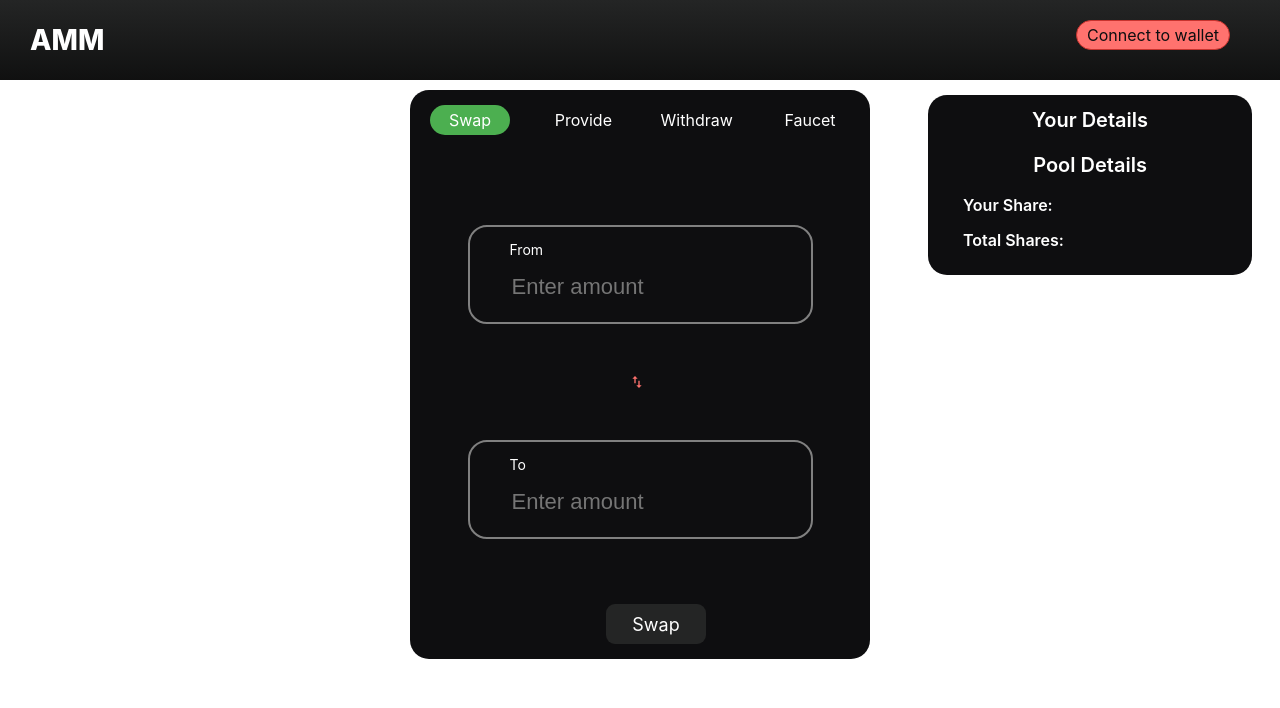
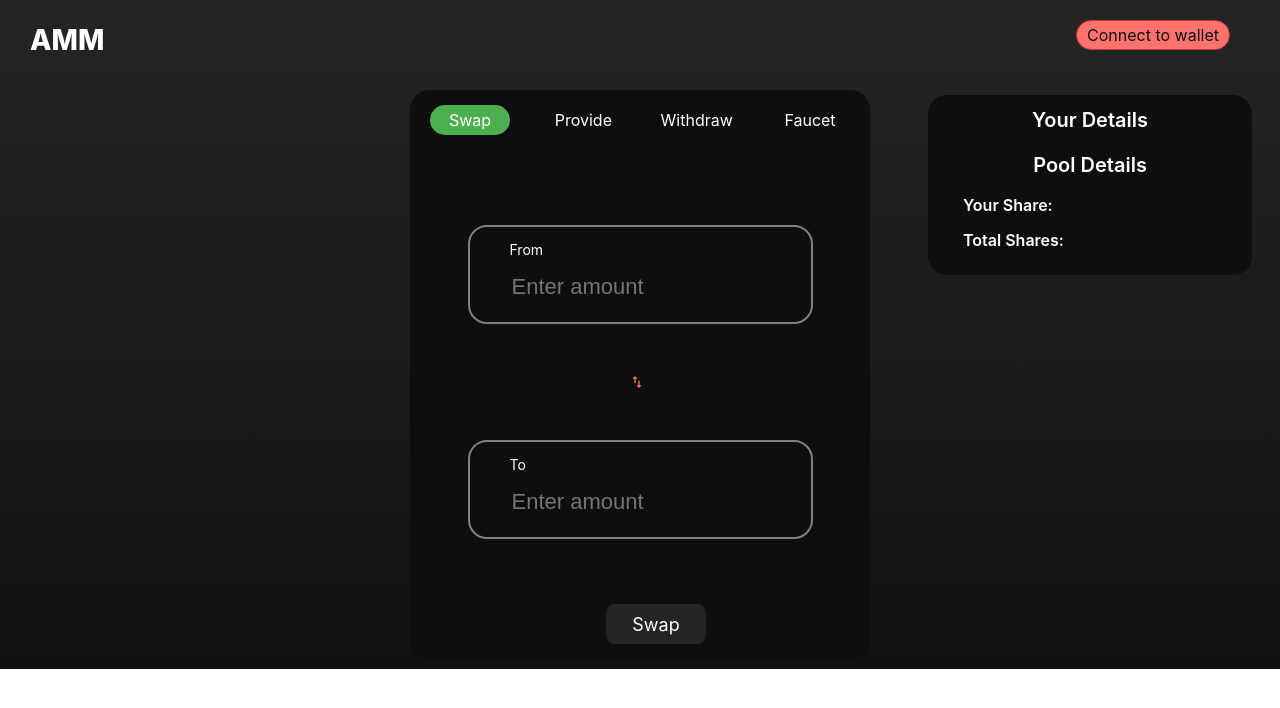
Before and after one commit to codegod2222/Avax-amm-defi, a Next.js app in the folder client/: page / in a window 1280 px wide. Shown: the top 708 px of the page. Built offline with nearby package versions, Linux system fonts and the light colour scheme.

Commit message:
refactor centerContent

```diff
--- a/client/components/Container/Container.module.css
+++ b/client/components/Container/Container.module.css
@@ -1,10 +1,8 @@
-.centerBody {
+.mainBody {
     display: flex;
 }
 
 .centerContent {
-    position:fixed;
-    inset: auto 0;
     margin: 0px auto;
 }
 
--- a/client/components/Container/Container.tsx
+++ b/client/components/Container/Container.tsx
@@ -26,7 +26,7 @@
   };
 
   return (
-    <div className={styles.centerBody}>
+    <div className={styles.mainBody}>
       <div className={styles.centerContent}>
         <div className={styles.selectTab}>
           <div
```
